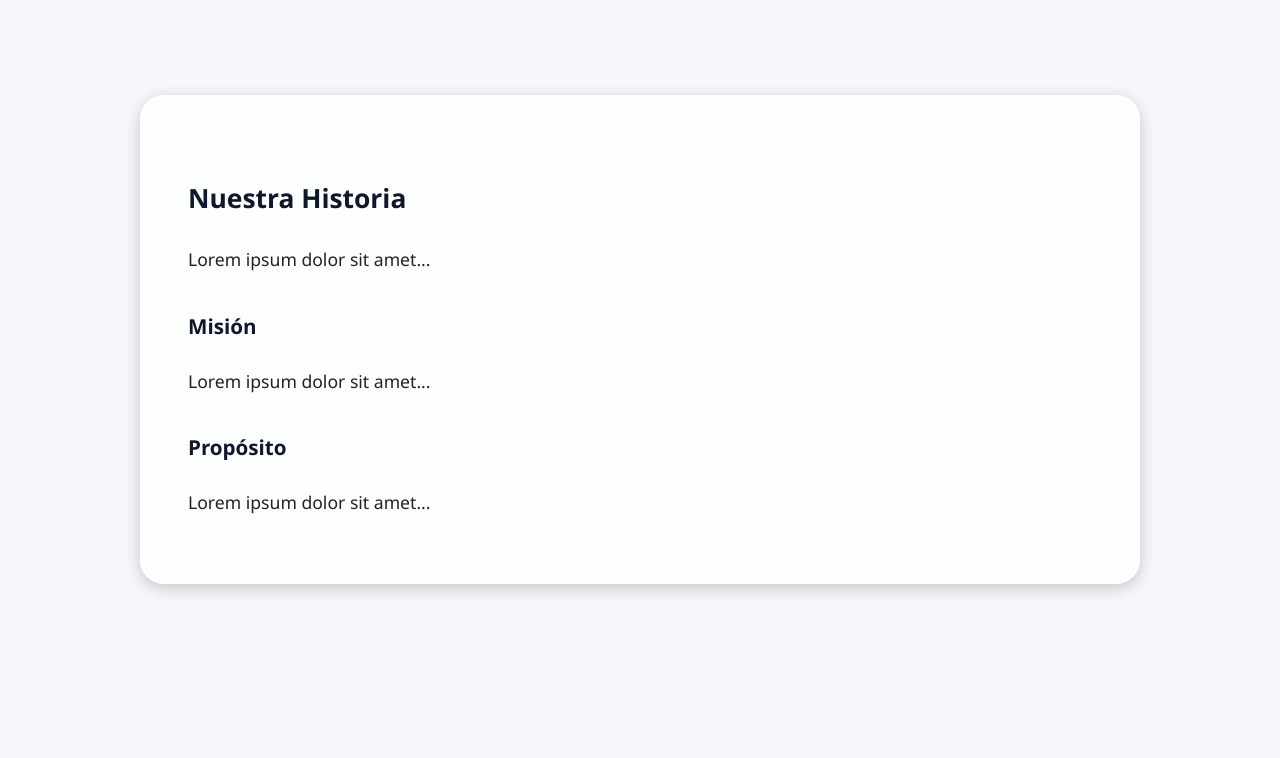
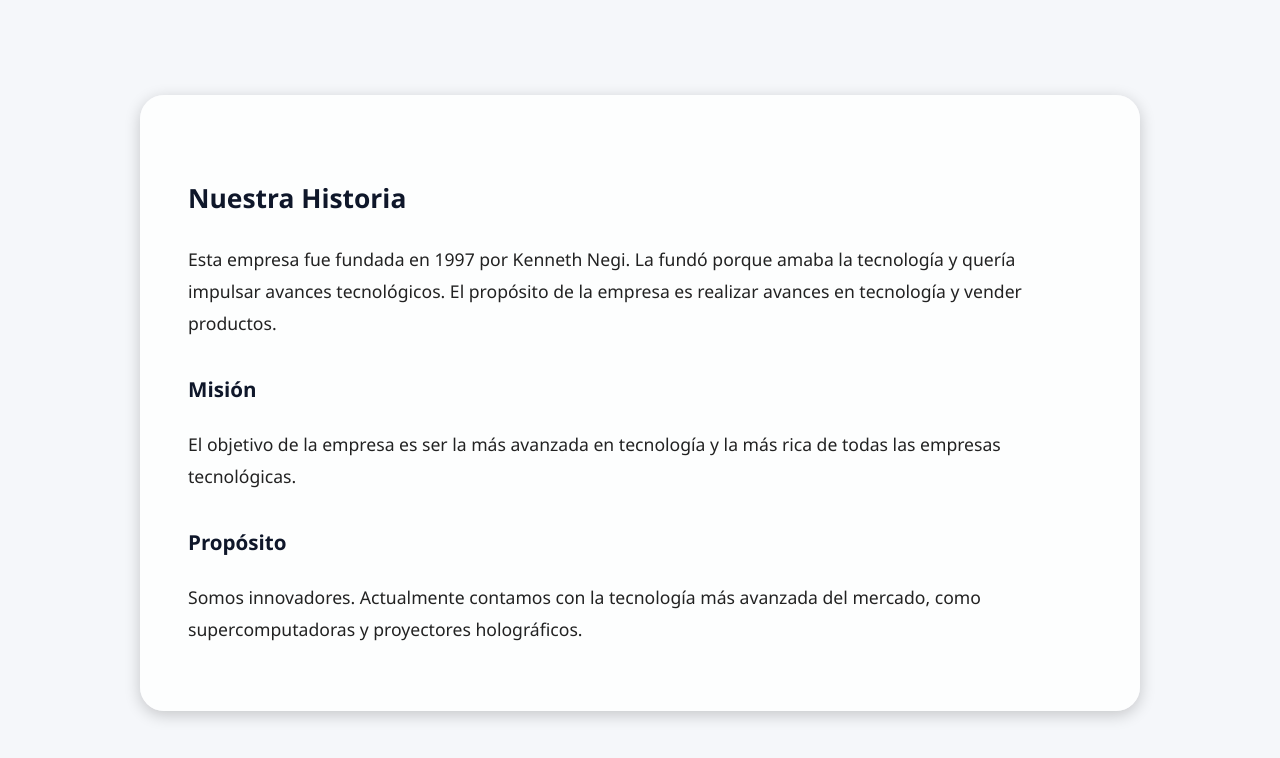
Before and after one commit to samuelcanta/samuelcanta.github.io, a plain HTML site: page historia.html in a window 1280 px wide. Shown: the part 114-872 px from the top of the page. Drawn offline with Linux system fonts and the light colour scheme.

Commit message:
Update historia.html

```diff
--- a/historia.html
+++ b/historia.html
@@ -27,13 +27,13 @@
 <main class="historia-bg">
   <div class="content-overlay">
     <h2>Nuestra Historia</h2>
-    <p>Lorem ipsum dolor sit amet...</p>
+    <p>Esta empresa fue fundada en 1997 por Kenneth Negi. La fundó porque amaba la tecnología y quería impulsar avances tecnológicos. El propósito de la empresa es realizar avances en tecnología y vender productos.</p>
 
     <h3>Misión</h3>
-    <p>Lorem ipsum dolor sit amet...</p>
+    <p>El objetivo de la empresa es ser la más avanzada en tecnología y la más rica de todas las empresas tecnológicas.</p>
 
     <h3>Propósito</h3>
-    <p>Lorem ipsum dolor sit amet...</p>
+    <p>Somos innovadores. Actualmente contamos con la tecnología más avanzada del mercado, como supercomputadoras y proyectores holográficos.</p>
   </div>
 </main>
 
```
